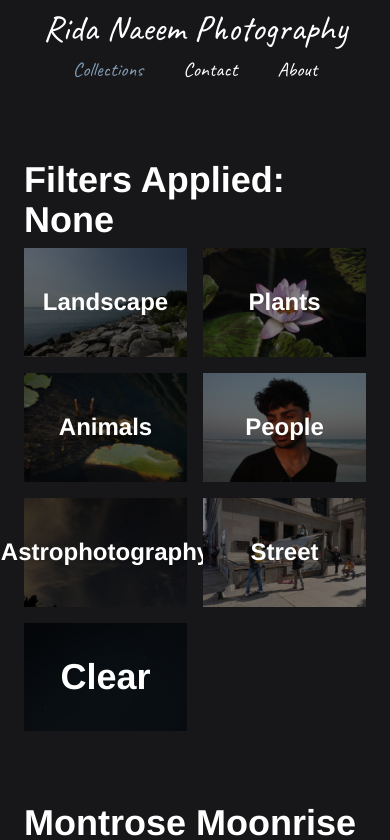
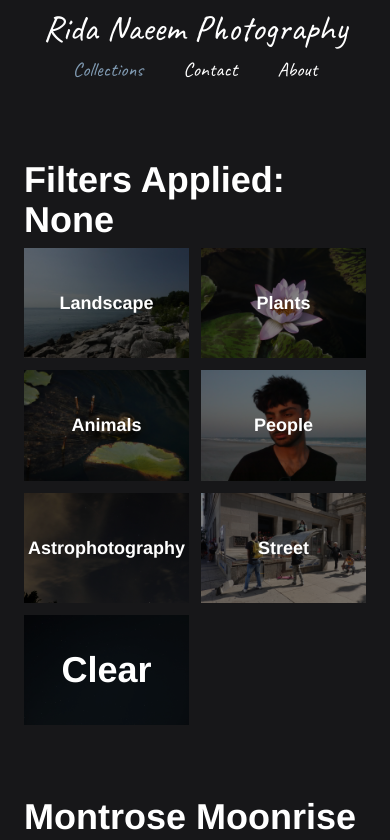
Before and after one commit to ridanaeeem/rida-photos, a Next.js app: page /collections in a window 390 px wide. Shown: the top 840 px of the page. Built offline with nearby package versions, Linux system fonts and the light colour scheme; a web font is replaced by a local one.

Commit message:
mobile sizing

```diff
--- a/app/collections/page.tsx
+++ b/app/collections/page.tsx
@@ -101,7 +101,7 @@ export default function Collections() {
 							<h3 className="text-4xl font-bold text-left py-2">
 								Filters Applied: {filters.length == 0 ? "None" : filters.join(", ")}
 							</h3>
-							<div className="grid grid-cols-2 md:grid-cols-7 gap-4">
+							<div className="grid grid-cols-2 md:grid-cols-7 gap-3 md:gap-4">
 								<FilterBox
 									filter="Landscape"
 									filters={filters}
--- a/components/FilterBox.tsx
+++ b/components/FilterBox.tsx
@@ -29,7 +29,7 @@ export default function FilterBox({
 				{/* black overlay with 50% opacity */}
 				<div className="absolute inset-0 bg-black opacity-50"></div>
 				{/* centered text */}
-				<h5 className="absolute inset-0 flex items-center justify-center text-white text-2xl font-bold">
+				<h5 className="absolute inset-0 flex items-center justify-center text-white text-lg md:text-2xl font-bold">
 					{filter}
 				</h5>
 			</div>
```
